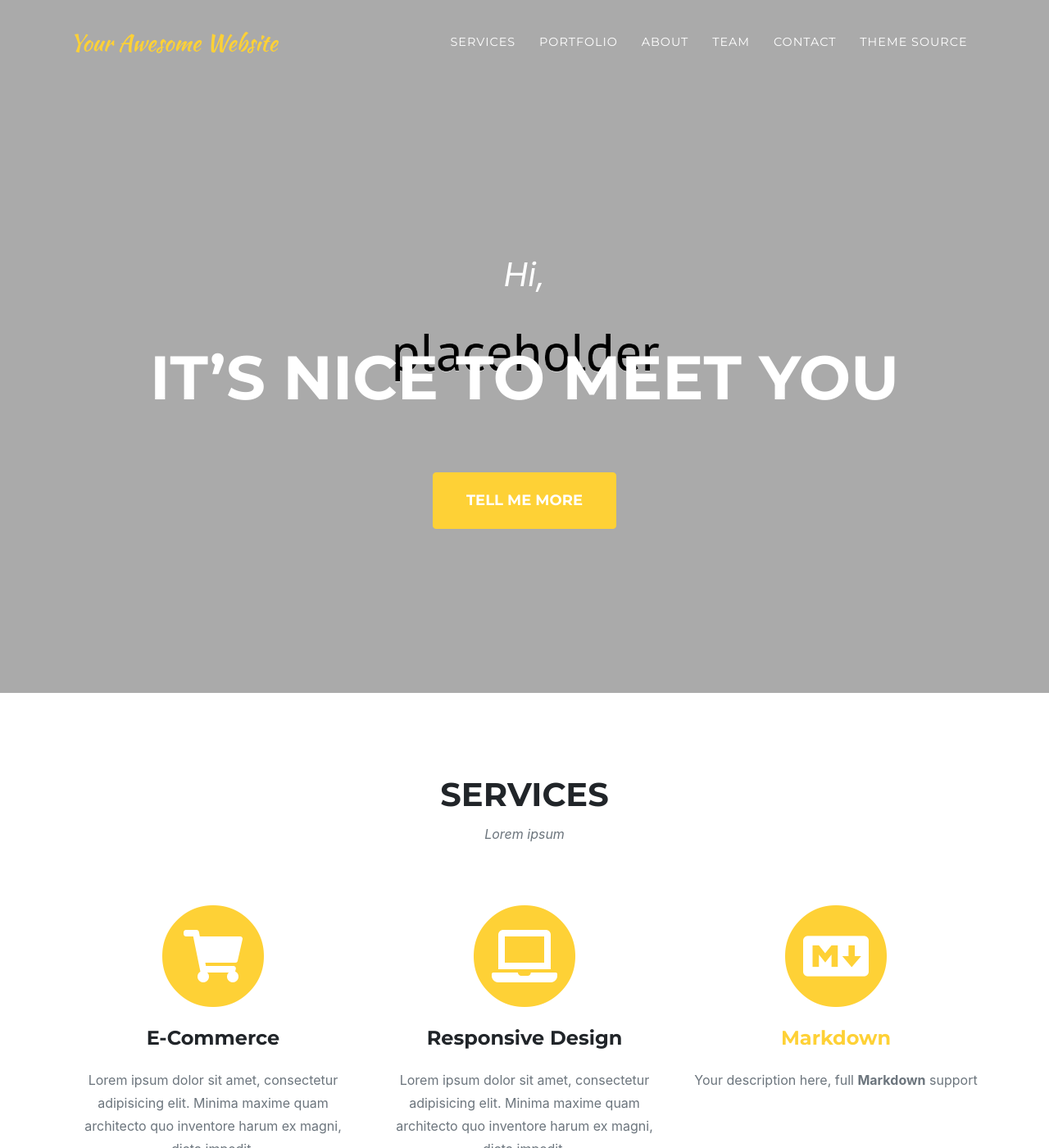
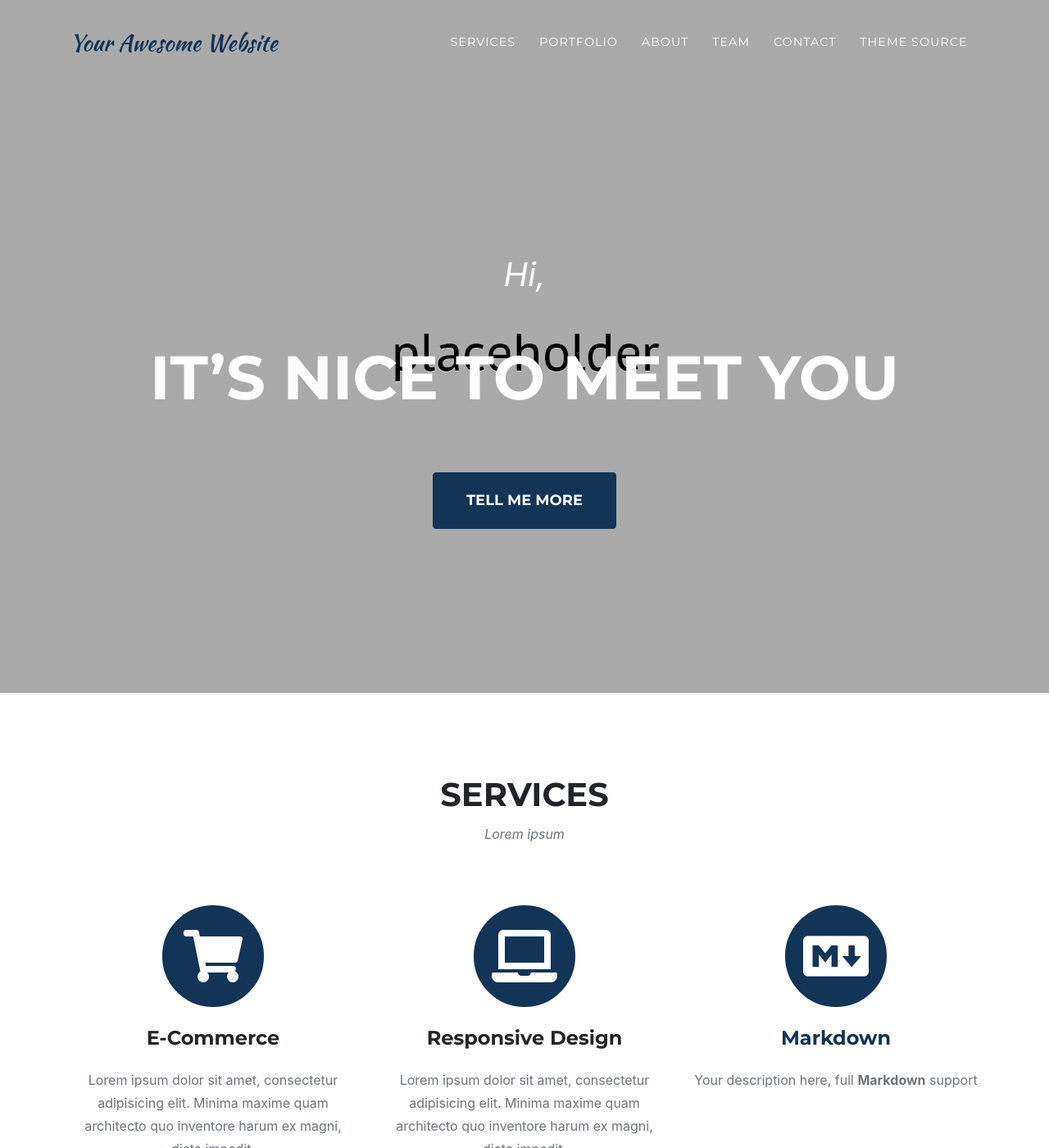
Before and after one commit to inae-kim-99/kia3415.github.io, a Jekyll site: the page built from index.md, in a window 1280 px wide and 1400 px high. Shown: the whole window at 82% size. Built offline with Jekyll 4.4.1, drawn with Linux system fonts in a browser that asks for light colours; some web fonts are replaced.

Commit message:
Update agency.scss

```diff
--- a/assets/css/agency.scss
+++ b/assets/css/agency.scss
@@ -6,7 +6,7 @@
 @import "base/mixins.scss";
 
 // Custom colors
-$primary: {{ site.data.style.highlight | default: "#fed136" }} !default;
+$primary: {{ site.data.style.highlight | default: "#123456" }} !default;
 $white: {{ site.data.style.white | default: "#fff" }} !default;
 $black: {{ site.data.style.black | default: "#000" }} !default;
 
```
